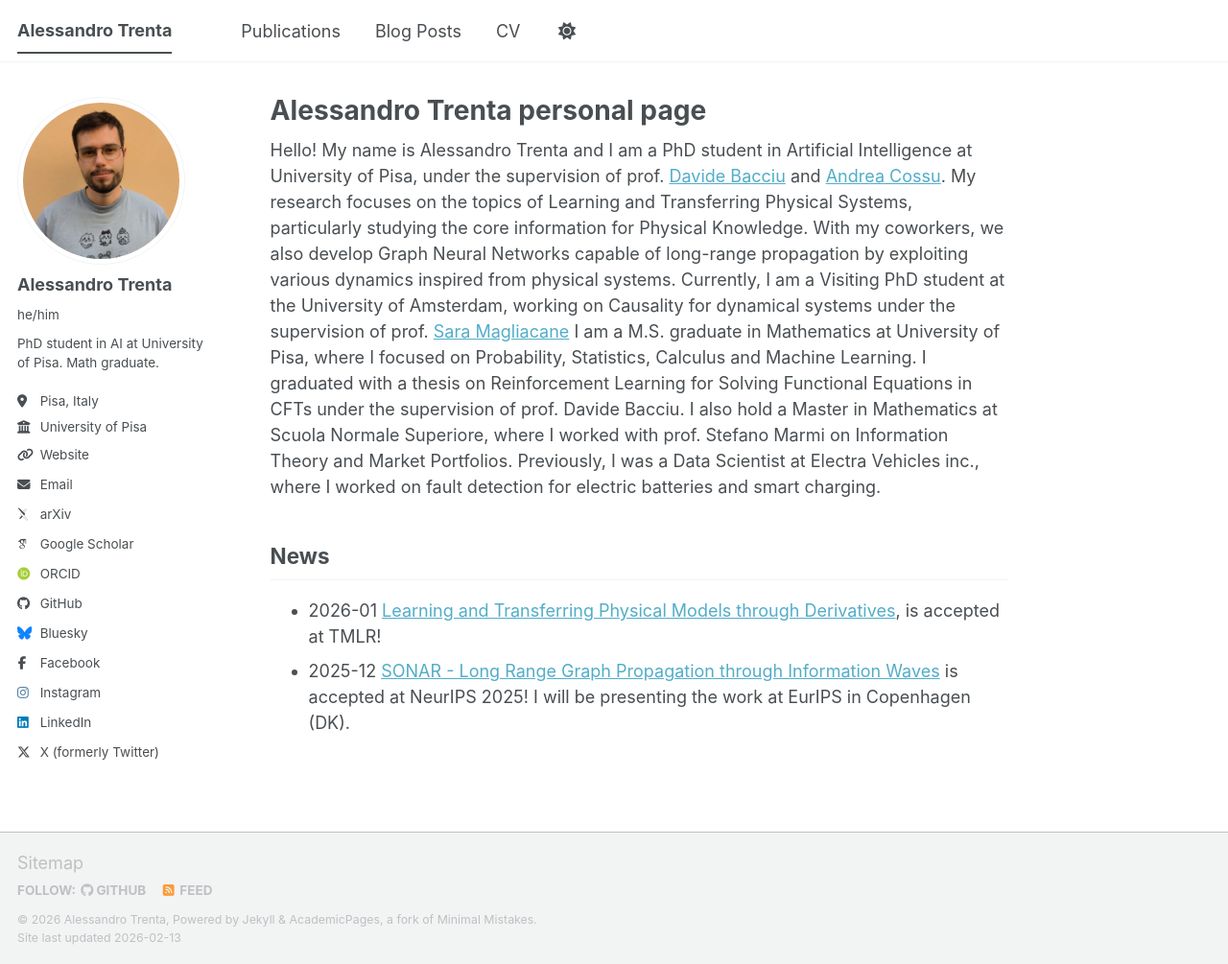
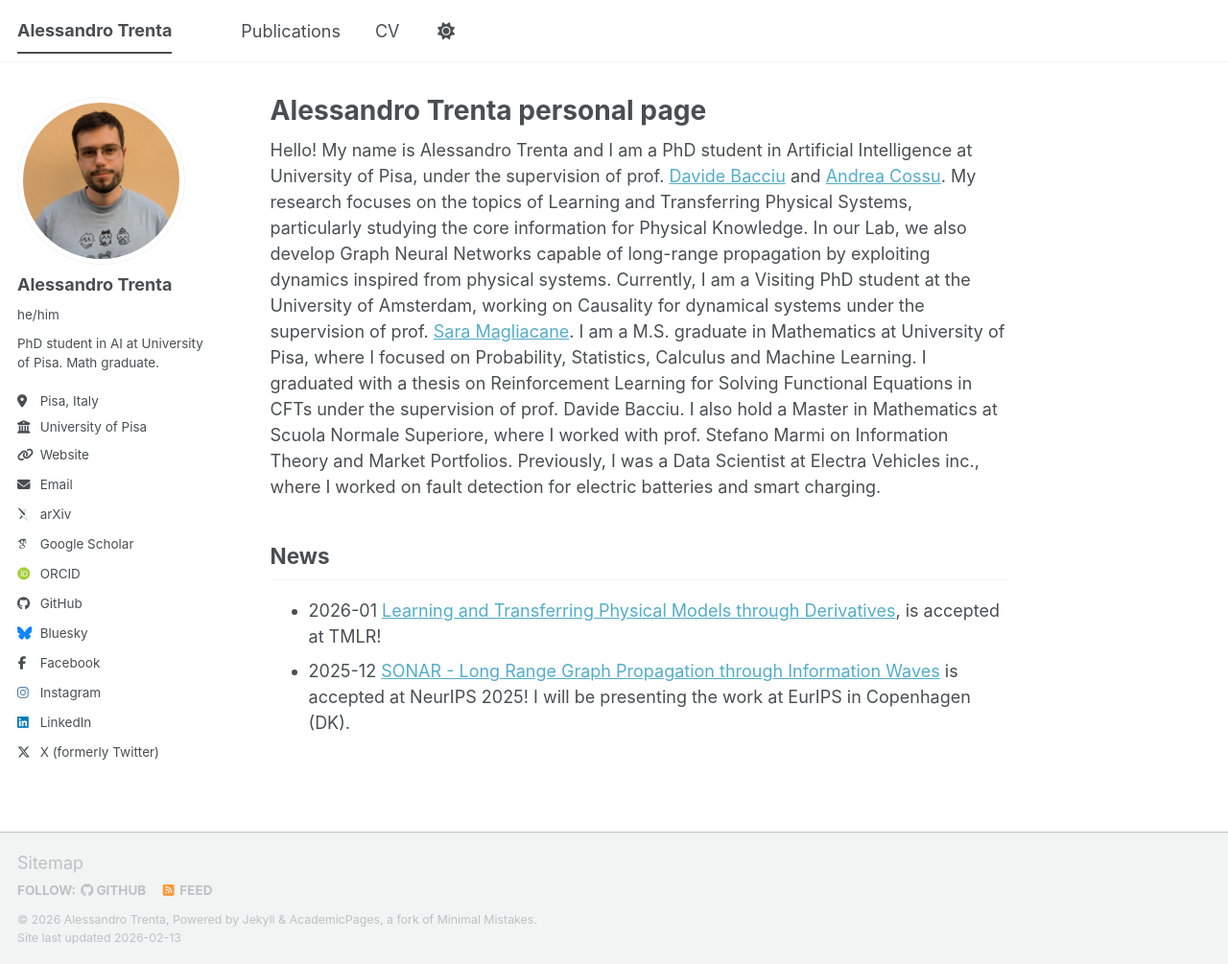
Before and after one commit to AlexThirty/alexthirty.github.io, a Jekyll site: the page built from _pages/about.md, in a window 1280 px wide and 1005 px high. Shown: the whole window at 96% size. Built offline with Jekyll 4.4.1, drawn with Linux system fonts in a browser that asks for light colours; some web fonts are replaced; a script bundle is joined from its source files by our own code; library files that are not in the unit come from our copies.

Commit message:
Removed blog posts and fixed about

```diff
--- a/_data/navigation.yml
+++ b/_data/navigation.yml
@@ -20,8 +20,8 @@
 #  - title: "Portfolio"
 #    url: /portfolio/
 
-  - title: "Blog Posts"
-    url: /year-archive/
+#  - title: "Blog Posts"
+#    url: /year-archive/
 
   - title: "CV"
     url: /cv/
--- a/_pages/about.md
+++ b/_pages/about.md
@@ -7,7 +7,7 @@
   - /about.html
 ---
 
-Hello! My name is Alessandro Trenta and I am a PhD student in Artificial Intelligence at University of Pisa, under the supervision of prof. [Davide Bacciu](https://pages.di.unipi.it/bacciu/) and [Andrea Cossu](https://www.andreacossu.com/). My research focuses on the topics of Learning and Transferring Physical Systems, particularly studying the core information for Physical Knowledge. With my coworkers, we also develop Graph Neural Networks capable of long-range propagation by exploiting various dynamics inspired from physical systems. Currently, I am a Visiting PhD student at the University of Amsterdam, working on Causality for dynamical systems under the supervision of prof. [Sara Magliacane](https://saramagliacane.github.io/)
+Hello! My name is Alessandro Trenta and I am a PhD student in Artificial Intelligence at University of Pisa, under the supervision of prof. [Davide Bacciu](https://pages.di.unipi.it/bacciu/) and [Andrea Cossu](https://www.andreacossu.com/). My research focuses on the topics of Learning and Transferring Physical Systems, particularly studying the core information for Physical Knowledge. In our Lab, we also develop Graph Neural Networks capable of long-range propagation by exploiting dynamics inspired from physical systems. Currently, I am a Visiting PhD student at the University of Amsterdam, working on Causality for dynamical systems under the supervision of prof. [Sara Magliacane](https://saramagliacane.github.io/).
 I am a M.S. graduate in Mathematics at University of Pisa, where I focused on Probability, Statistics, Calculus and Machine Learning. I graduated with a thesis on Reinforcement Learning for Solving Functional Equations in CFTs under the supervision of prof. Davide Bacciu.
 I also hold a Master in Mathematics at Scuola Normale Superiore, where I worked with prof. Stefano Marmi on Information Theory and Market Portfolios.
 Previously, I was a Data Scientist at Electra Vehicles inc., where I worked on fault detection for electric batteries and smart charging.
```
